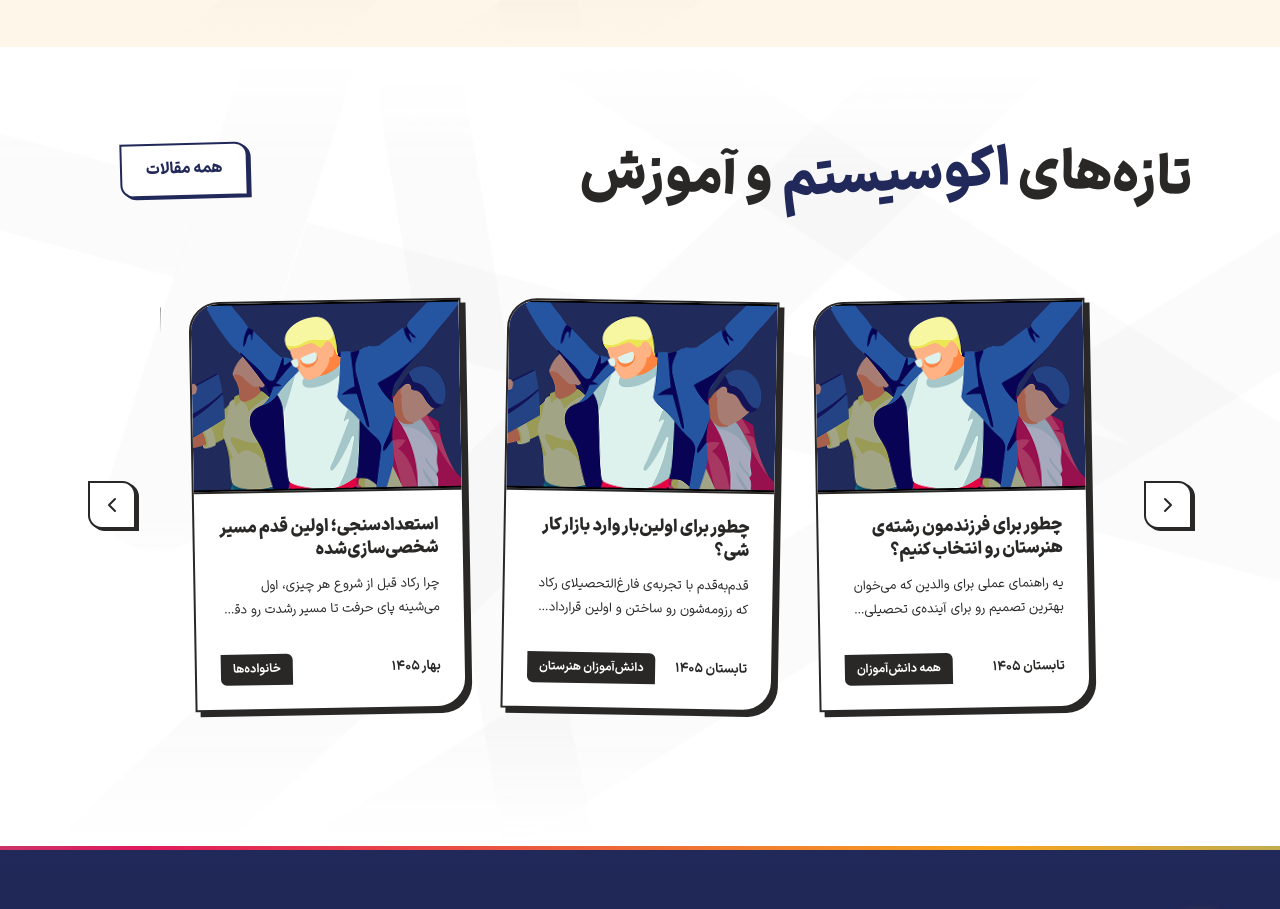
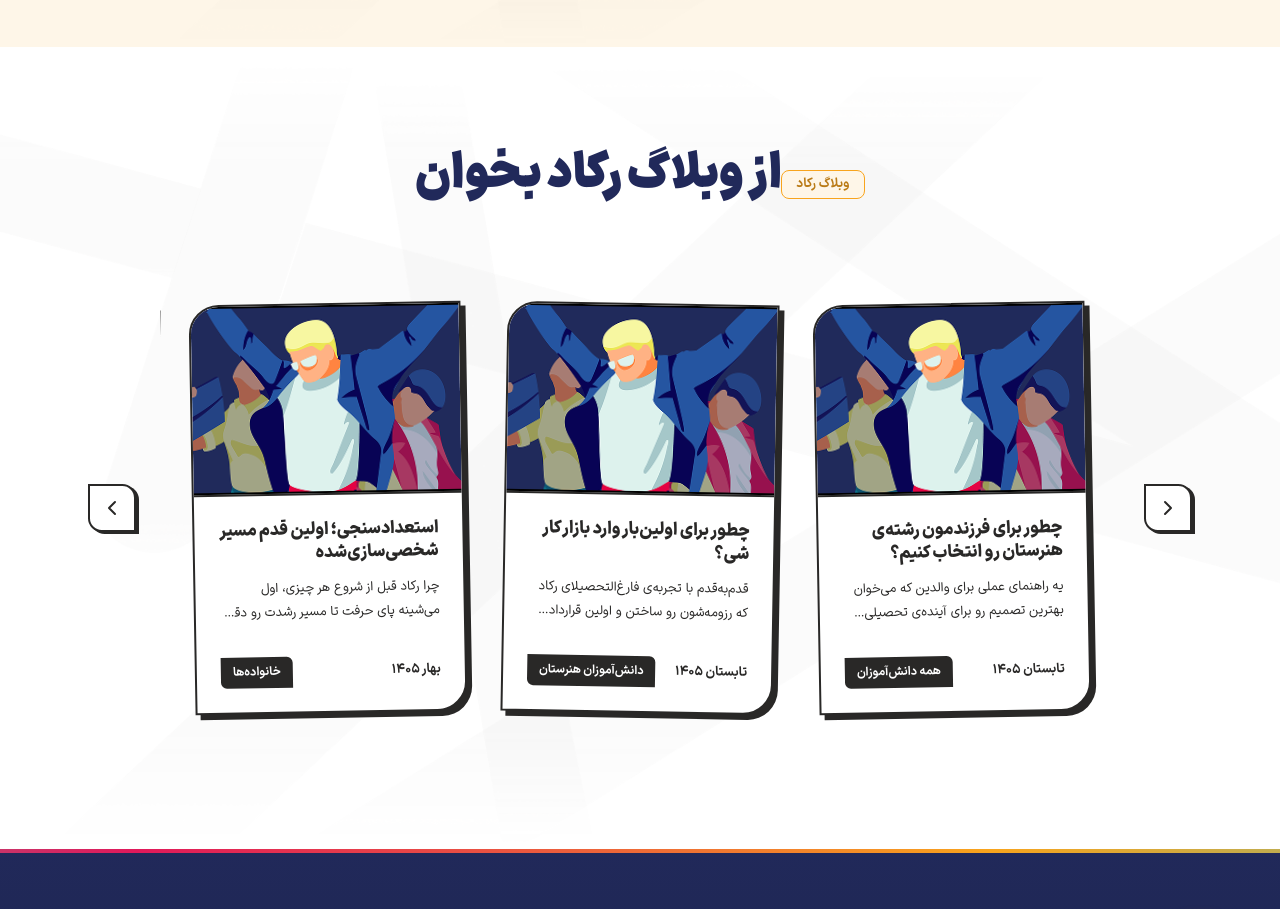
Before and after one commit to MohammadMehdiSadeghi/rokad-college, a React (Vite) app: page / in a window 1280 px wide. Shown: the part 5560-6469 px from the top of the page. Built offline with nearby package versions, Linux system fonts and the light colour scheme; the HTML template or start-up script is replaced by a standard one; a web font is replaced by a local one.

Commit message:
Blogs: restore college-style header (tag + RotatedHeading) while keeping Swiper carousel

```diff
--- a/src/pages/Home/sections/Blogs/index.jsx
+++ b/src/pages/Home/sections/Blogs/index.jsx
@@ -2,6 +2,7 @@ import { useRef, useState } from "react";
 import { Swiper, SwiperSlide } from "swiper/react";
 import { A11y } from "swiper/modules";
 import { ChevronLeftIcon, ChevronRightIcon } from "@/common/Icons";
+import RotatedHeading from "@/components/RotatedHeading.jsx";
 
 import "swiper/css";
 
@@ -115,22 +116,19 @@ export default function Blogs() {
       </div>
 
       <div className="blogs-inner">
-        {/* ===== HEADER ===== */}
-        <div className="blogs-header">
-          <h2 className="blogs-heading">
-            <span className="blogs-word rotate-3">تازه‌های</span>
-            <span className="blogs-word-nav -rotate-3">اکوسیستم</span>
-            <span className="blogs-word rotate-3">و</span>
-            <span className="blogs-word-magenta rotate-3">آموزش</span>
-          </h2>
-
-          {/* Button */}
-          <div className="blogs-btn-wrap">
-            <div aria-hidden="true" className="blogs-btn-shadow" />
-            <a href="#" className="blogs-btn">
-              همه مقالات
-            </a>
-          </div>
+        {/* ===== HEADER — matches other college sections ===== */}
+        <div
+          className="text-center"
+          style={{ marginBottom: "var(--space-12)", maxWidth: 760, marginInline: "auto" }}
+        >
+          <span className="tag tag-amber" style={{ marginBottom: "var(--space-4)", display: "inline-block" }}>
+            وبلاگ رکاد
+          </span>
+          <RotatedHeading
+            words="از وبلاگ رکاد بخوان"
+            className="t-section"
+            color="var(--navy)"
+          />
         </div>
 
         {/* ===== CAROUSEL ===== */}
```
